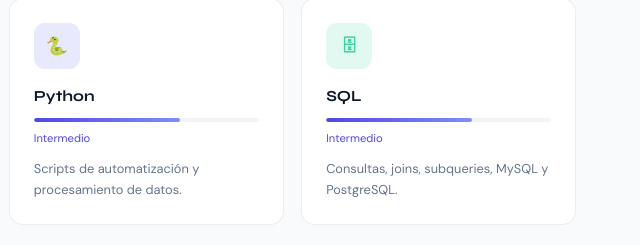
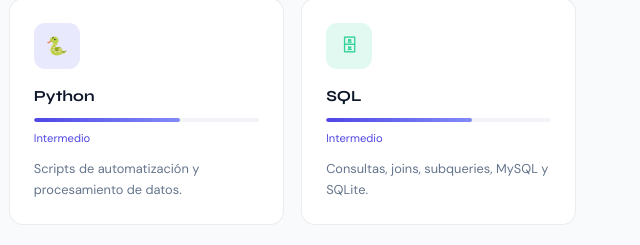
Before and after one commit to salvatorepop/salvatorepop.github.io, a website built with Vite: page index.html in a window 1280 px wide. Shown: the part 1752-1997 px from the top of the page, 640-1280 px from the left. Built offline with nearby package versions, Linux system fonts and the light colour scheme.

Commit message:
Update index.html
mas detalles

```diff
--- a/index.html
+++ b/index.html
@@ -164,7 +164,7 @@
         <h4>SQL</h4>
         <div class="level-bar"><div class="level-fill" style="--pct: 65%"></div></div>
         <span class="level-label">Intermedio</span>
-        <p>Consultas, joins, subqueries, MySQL y PostgreSQL.</p>
+        <p>Consultas, joins, subqueries, MySQL y SQLite.</p>
       </div>
 
       <div class="tech-card">
```
